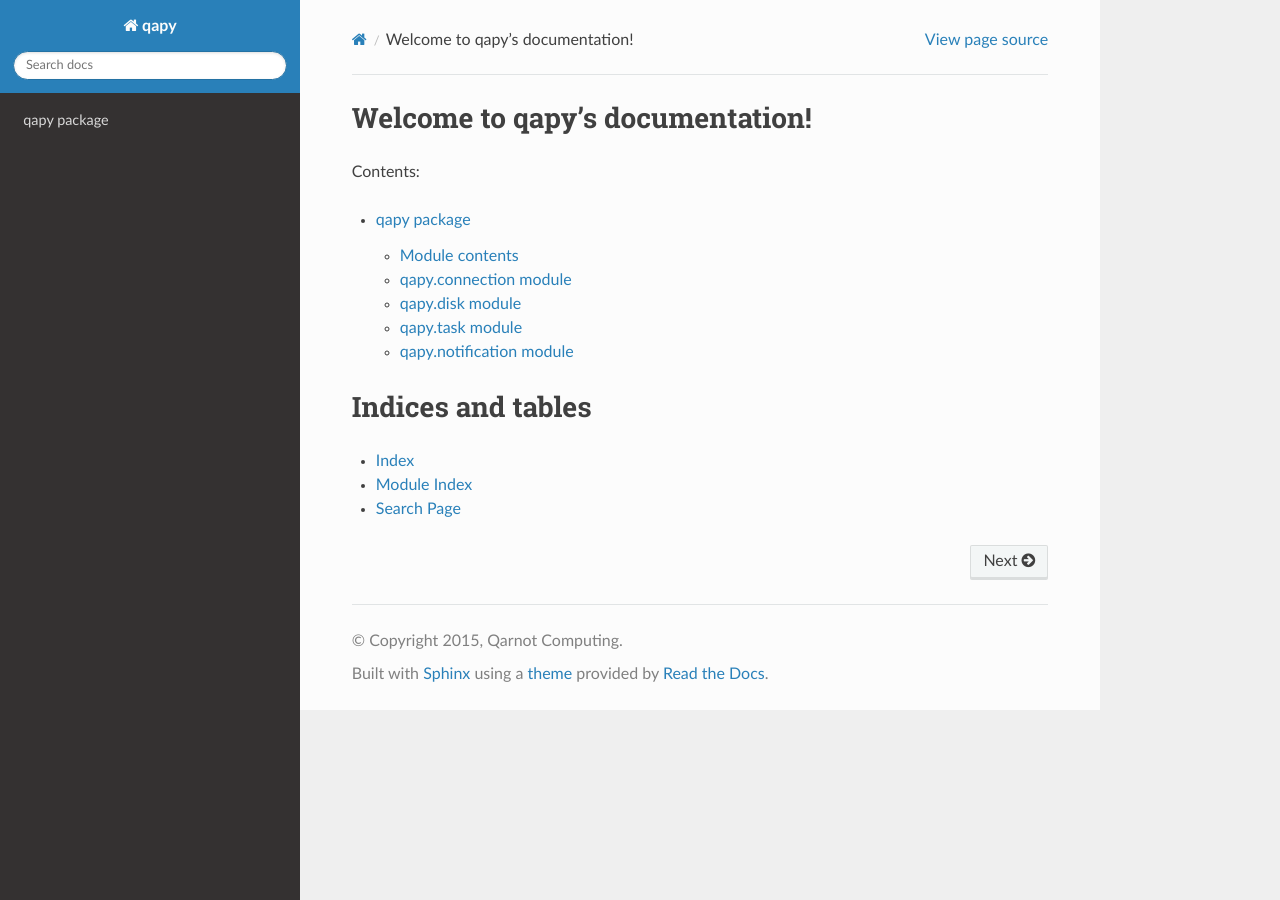
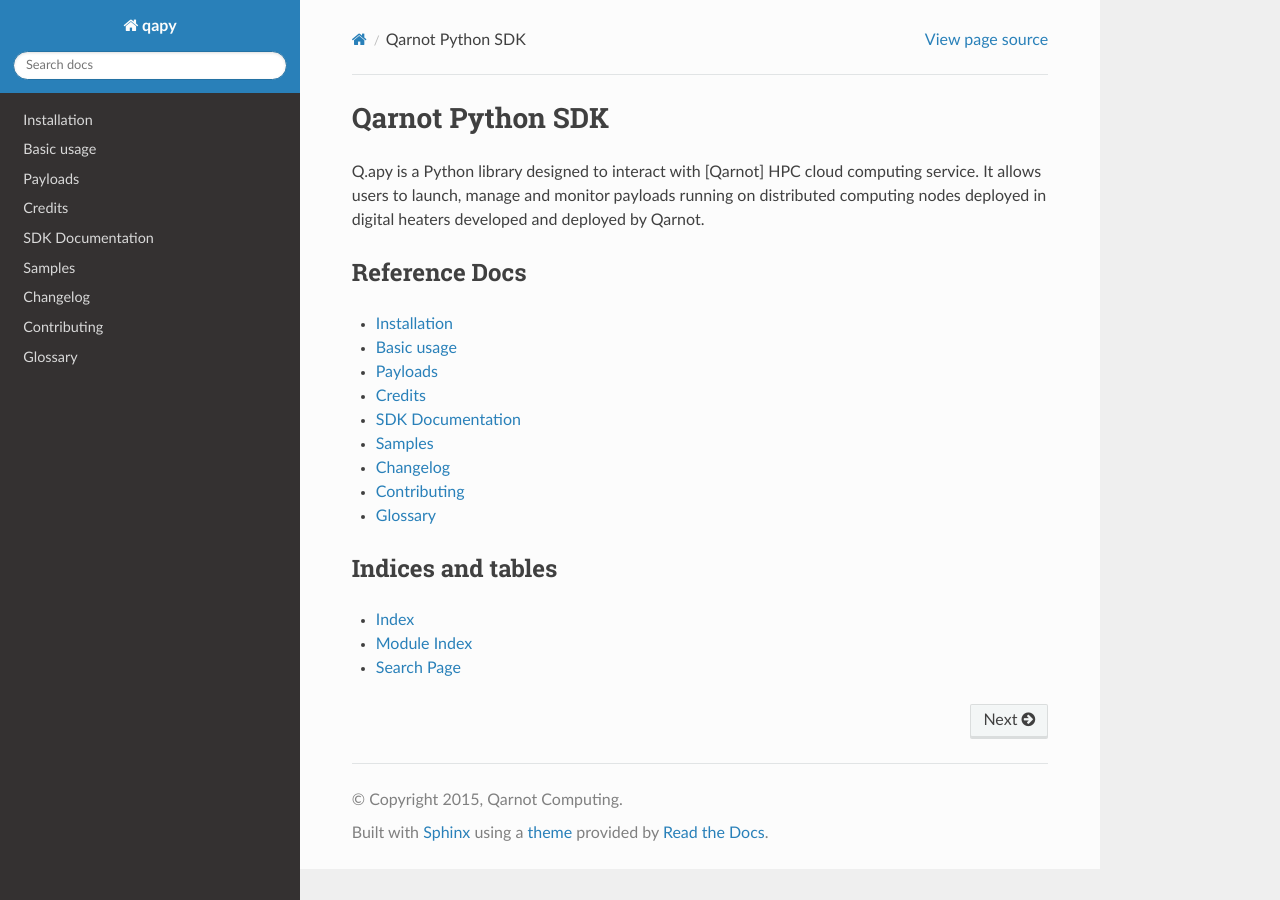
Before and after one commit to qarnot/qarnot-sdk-python, a Sphinx documentation site: the page built from doc/index.rst, in a window 1280 px wide. Built offline with Sphinx 7.4.7 and the Read the Docs theme 2.0.0, drawn with Linux system fonts in a browser that asks for light colours.

Commit message:
Rework doc architecture

```diff
--- /dev/null
+++ b/doc/basic.rst
@@ -0,0 +1,4 @@
+Basic usage
+===========
+
+Basic usage
--- /dev/null
+++ b/doc/changelog.rst
@@ -0,0 +1,4 @@
+Changelog
+=========
+
+Changelog
--- /dev/null
+++ b/doc/contributing.rst
@@ -0,0 +1,2 @@
+Contributing
+============
--- /dev/null
+++ b/doc/credits.rst
@@ -0,0 +1,4 @@
+Credits
+=======
+
+Credits
--- /dev/null
+++ b/doc/glossary.rst
@@ -0,0 +1,4 @@
+Glossary
+========
+
+Glossary
--- a/doc/index.rst
+++ b/doc/index.rst
@@ -3,16 +3,27 @@
    You can adapt this file completely to your liking, but it should at least
    contain the root `toctree` directive.
 
-Welcome to qapy's documentation!
-================================
+=================
+Qarnot Python SDK
+=================
 
-Contents:
+Q.apy is a Python library designed to interact with [Qarnot] HPC cloud computing service. It allows users to launch, manage and monitor payloads running on distributed computing nodes deployed in digital heaters developed and deployed by Qarnot.
+
+Reference Docs
+==============
 
 .. toctree::
-   :maxdepth: 4
+   :maxdepth: 1
 
+   installation
+   basic
+   payload
+   credits
    qapy
-
+   samples
+   changelog
+   contributing
+   glossary
 
 Indices and tables
 ==================
--- /dev/null
+++ b/doc/installation.rst
@@ -0,0 +1,4 @@
+Installation
+============
+
+Installation guide
--- /dev/null
+++ b/doc/payload.rst
@@ -0,0 +1,7 @@
+Payloads
+========
+
+Payloads
+
+Blender
+-------
--- a/doc/qapy.rst
+++ b/doc/qapy.rst
@@ -1,10 +1,10 @@
-qapy package
-============
+SDK Documentation
+================
 
 Qarnot API
 
-Module contents
----------------
+Python module
+-------------
 
 .. automodule:: qapy
    :members:
@@ -13,33 +13,32 @@
 
 .. autoexception:: qapy.QApyException
 
-qapy.connection module
-----------------------
-
+Connection
+----------
 .. automodule:: qapy.connection
    :members:
    :undoc-members:
    :show-inheritance:
 
 
-qapy.disk module
-----------------
+Disk
+----
 
 .. automodule:: qapy.disk
     :members:
     :undoc-members:
     :show-inheritance:
 
-qapy.task module
-----------------
+Task
+----
 
 .. automodule:: qapy.task
     :members:
     :undoc-members:
     :show-inheritance:
 
-qapy.notification module
-----------------
+Notification
+------------
 
 .. automodule:: qapy.notification
     :members:
```
Also changed, not shown: doc/samples.rst (added, +7 -0 lines).
